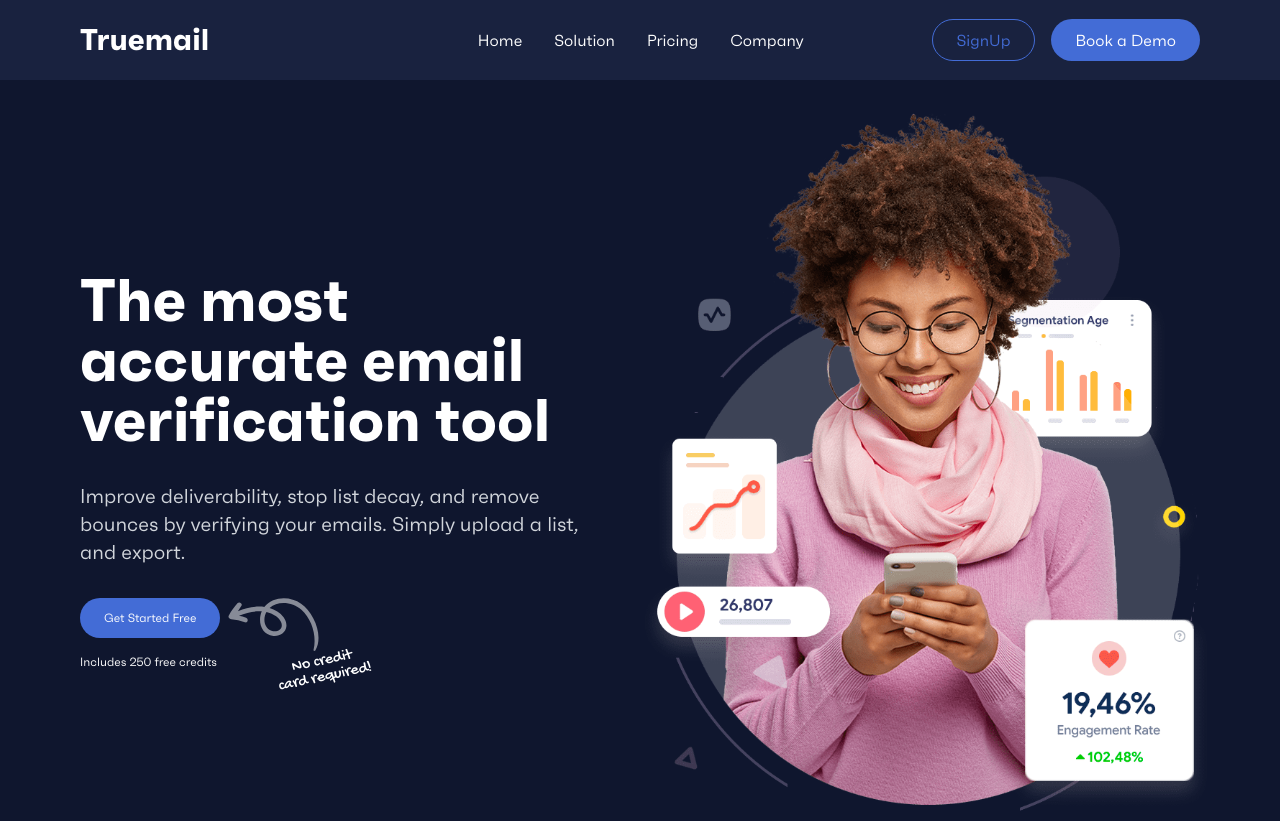
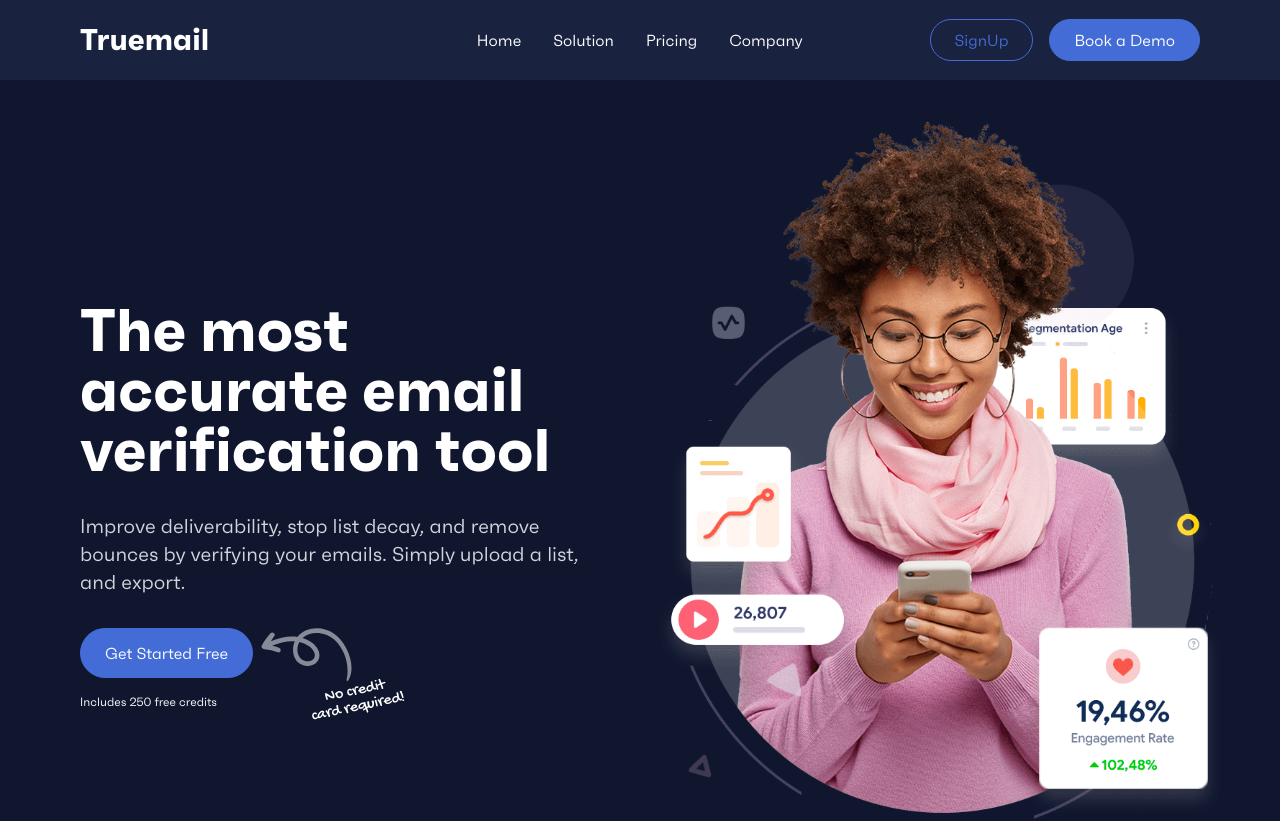
Before and after one commit to ahmad-saqi/truemail, a React (Vite) app: page / in a window 1280 px wide. Shown: the top 821 px of the page. Built offline with nearby package versions, Linux system fonts and the light colour scheme; no server answers.

Commit message:
add hover effect on navbar and give ml on image

```diff
--- a/src/components/landing/hero.tsx
+++ b/src/components/landing/hero.tsx
@@ -5,25 +5,25 @@
   return (
     <div
       id="home"
-      className="mt-20 grid h-full min-h-screen w-full grid-cols-1 bg-[#0F162E] py-8 md:grid-cols-2 lg:px-10"
+    className="mt-20 grid h-full lg:min-h-screen w-full grid-cols-1 bg-[#0F162E] py-10 md:grid-cols-2 lg:px-10 "
     >
       <div className="items center flex flex-col justify-center gap-8 px-4 lg:px-10">
-        <h1 className="font-faktum text-3xl font-bold text-white md:text-6xl">
+        <h1 className="font-faktum text-3xl font-bold text-white md:text-6xl md:text-md">
           The most accurate email verification tool
         </h1>
-        <p className="text-sx text-gray-300 lg:text-xl">
+        <p className="text-sx text-gray-300  lg:text-xl">
           Improve deliverability, stop list decay, and remove bounces by
           verifying your emails. Simply upload a list, and export.
         </p>
         <div className="flex gap-2">
           <div className="flex flex-col gap-4">
-            <button className="w-fit rounded-full bg-primary px-6 py-3 text-xs font-light text-white lg:px-6">
+            <button className="w-fit rounded-full bg-primary px-6 py-3 font-light text-white lg:px-6 hover:bg-[#19223F] hover:text-primary border border-primary">
               Get Started Free
             </button>
             <p className="text-xs text-white">Includes 250 free credits</p>
           </div>
           <div>
-            <img src={Aerow} alt="" />
+            <img src={Aerow} alt="" className="hover:scale-105 duration-300"/>
             <div className="-rotate-12 pl-12 pt-2">
               <p className="text-center font-gochi text-[16px] leading-[16px] text-white">
                 No credit <br />
@@ -33,8 +33,8 @@
           </div>
         </div>
       </div>
-      <div className="">
-        <img src={HeroImg} alt="" className="" />
+      <div className="flex items-center justify-center md:mb-20 mt-10 md:mt-0">
+        <img src={HeroImg} alt="" className="hover:scale-105 duration-300" />
       </div>
     </div>
   );
--- a/src/components/landing/landing-navbar.tsx
+++ b/src/components/landing/landing-navbar.tsx
@@ -1,36 +1,37 @@
 import { useState } from "react";
 
 import { Menu, X } from "lucide-react";
+import { Link } from "react-router-dom";
 
 const LandingNavbar = () => {
   const [isOpen, setIsOpen] = useState(false);
 
   return (
     <nav className="fixed top-0 z-50 flex h-20 w-full items-center justify-between bg-[#19223F] px-6 md:px-20">
-      <div className="w-[270px] text-3xl font-bold text-white">Truemail</div>
+      <a href="/" className="w-[270px] text-3xl font-bold text-white cursor-pointer">Truemail</a>
 
       {/* Desktop Nav */}
       <div className="hidden gap-8 lg:flex">
-        <a href="#home" className="text-white">
+        <a href="#home" className="text-white hover:text-[#3D6BD8]">
           Home
         </a>
-        <a href="#solution" className="text-white">
+        <a href="#solution" className="text-white hover:text-[#3D6BD8]">
           Solution
         </a>
-        <a href="#pricing" className="text-white">
+        <a href="#pricing" className="text-white hover:text-[#3D6BD8]">
           Pricing
         </a>
-        <a href="#services" className="text-white">
+        <a href="#services" className="text-white hover:text-[#3D6BD8]">
           Company
         </a>
       </div>
 
       {/* Desktop Buttons */}
       <div className="hidden gap-4 lg:flex">
-        <button className="rounded-full border border-primary px-6 py-2 text-primary">
+        <Link to="/signup" className="rounded-full border border-primary px-6 py-2 text-primary hover:bg-primary hover:text-white">
           SignUp
-        </button>
-        <button className="rounded-full bg-primary px-6 py-2 text-white">
+        </Link>
+        <button className="rounded-full bg-primary px-6 py-2 text-white hover:bg-[#19223F] hover:text-primary border border-primary">
           Book a Demo
         </button>
       </div>
@@ -48,15 +49,15 @@
 
       {/* Mobile Menu */}
       {isOpen && (
-        <div className="absolute left-0 top-20 z-40 flex w-full flex-col items-center gap-6 bg-[#19223F] py-6 shadow-lg lg:hidden">
-          <button className="text-white">Home</button>
-          <button className="text-white">Solution</button>
-          <button className="text-white">Pricing</button>
-          <button className="text-white">Company</button>
-          <button className="rounded-full border border-primary px-6 py-2 text-primary">
+        <div className="absolute left-0 top-20 z-40 flex w-full flex-col items-center md:items-end md:pr-20 gap-6 bg-[#19223F] py-6 shadow-lg lg:hidden">
+          <button className="text-white hover:text-[#3D6BD8]">Home</button>
+          <button className="text-white hover:text-[#3D6BD8]">Solution</button>
+          <button className="text-white hover:text-[#3D6BD8]">Pricing</button>
+          <button className="text-white hover:text-[#3D6BD8]">Company</button>
+          <button className="rounded-full border border-primary px-6 py-2 text-primary hover:bg-primary hover:text-white">
             SignUp
           </button>
-          <button className="rounded-full bg-primary px-6 py-2 text-white">
+          <button className="rounded-full bg-primary px-6 py-2 text-white hover:bg-[#19223F] hover:text-primary border border-primary">
             Book a Demo
           </button>
         </div>
```
